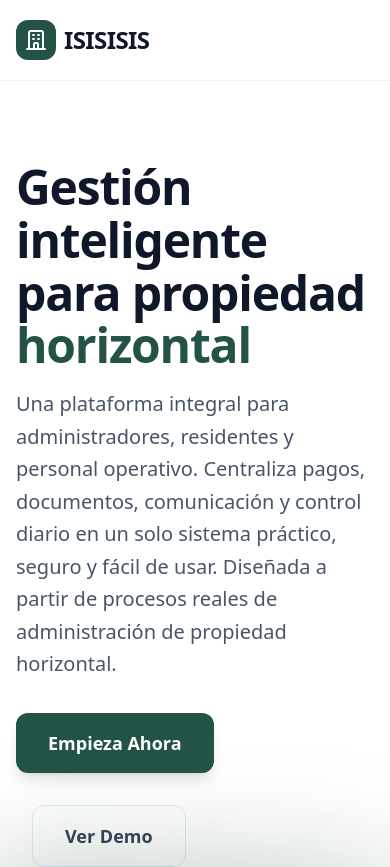
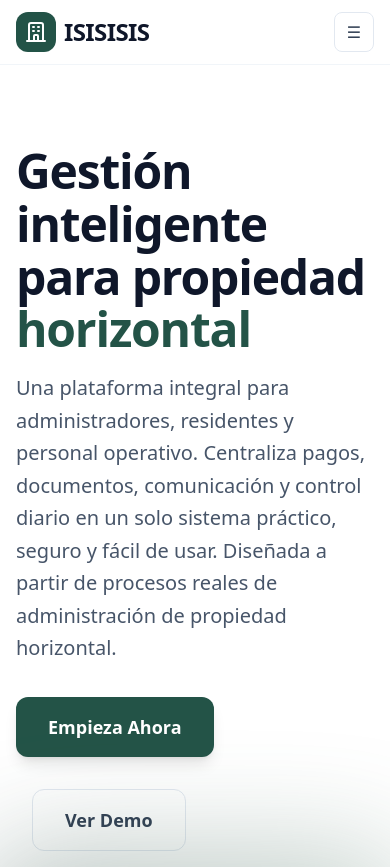
Before and after one commit to nexiisin/LandingCO, a React (Vite) app in the folder landingresi/: page / in a window 390 px wide. Shown: the top 867 px of the page. Built offline with nearby package versions, Linux system fonts and the light colour scheme.

Commit message:
responsive

```diff
--- a/landingresi/src/components/landing.tsx
+++ b/landingresi/src/components/landing.tsx
@@ -1,7 +1,7 @@
 import "../styles/landing.css";
 import "./Navbar";
 import { useFade } from "../hooks/useFade";
-
+import { useState } from "react";
 import dashboardImg from "../assets/dashboard.png";
 import pagosImg from "../assets/pagos.png";
 import comunicacionImg from "../assets/comunicacion.png";
@@ -10,6 +10,8 @@ import principalImg from "../assets/principal.png";
 const Landing = () => {
 
   useFade();
+
+    const [menuOpen, setMenuOpen] = useState(false);
 
   return (
     <div className="landing-container">
@@ -30,6 +32,7 @@ const Landing = () => {
             </span>
           </div>
 
+    {/* DESKTOP */}
     <div className="nav-links">
       <a href="#features" className="nav-link">Funcionalidades</a>
       <a href="#roles" className="nav-link">Roles</a>
@@ -37,7 +40,29 @@ const Landing = () => {
       <a href="#asamblea" className="nav-link">Asambleas</a>
     </div>
 
+    {/* MOBILE BUTTON */}
+    <button
+      className="nav-mobile-button"
+      onClick={() => setMenuOpen(!menuOpen)}
+    >
+      ☰
+    </button>
+
     </nav>
+
+    {/* MOBILE MENU */}
+    {menuOpen && (
+      <div className="nav-mobile-menu">
+        <div className="nav-mobile-links">
+
+          <a href="#features" className="nav-mobile-link">Funcionalidades</a>
+          <a href="#roles" className="nav-mobile-link">Roles</a>
+          <a href="#pricing" className="nav-mobile-link">Precios</a>
+          <a href="#asamblea" className="nav-mobile-link">Asambleas</a>
+
+        </div>
+      </div>
+    )}
   </header>
 
       {/* HERO */}
--- a/landingresi/src/styles/landing.css
+++ b/landingresi/src/styles/landing.css
@@ -34,11 +34,12 @@
 
   /* HEADER */
   .landing-header {
-    @apply sticky top-0 z-50 bg-white/95 backdrop-blur-sm border-b border-slate-100;
+    @apply sticky top-0 z-50 bg-white/80 backdrop-blur-md border-b border-slate-100;
   }
 
-  .landing-nav {
-    @apply max-w-7xl mx-auto px-4 sm:px-6 lg:px-8 h-20 flex items-center justify-between;
+  .landing-nav{
+    @apply max-w-7xl mx-auto px-4 sm:px-6 lg:px-8
+          h-16 md:h-20 flex items-center justify-between;
   }
 
   .nav-logo {
@@ -341,4 +342,27 @@
     opacity:1;
     transform:none;
   }
+
+  /* MOBILE NAV */
+
+  .nav-mobile-button{
+    @apply md:hidden flex items-center justify-center
+          w-10 h-10 rounded-lg border border-slate-200
+          text-slate-700;
+  }
+
+  .nav-mobile-menu{
+    @apply md:hidden absolute top-20 left-0 w-full
+          bg-white border-b border-slate-200
+          shadow-lg;
+  }
+
+  .nav-mobile-links{
+    @apply flex flex-col px-6 py-6 gap-5;
+  }
+
+  .nav-mobile-link{
+    @apply text-base font-semibold text-slate-700
+          hover:text-primary transition-colors;
+  }
 }
```
Lines whose indentation alone changed are shown as unchanged.
